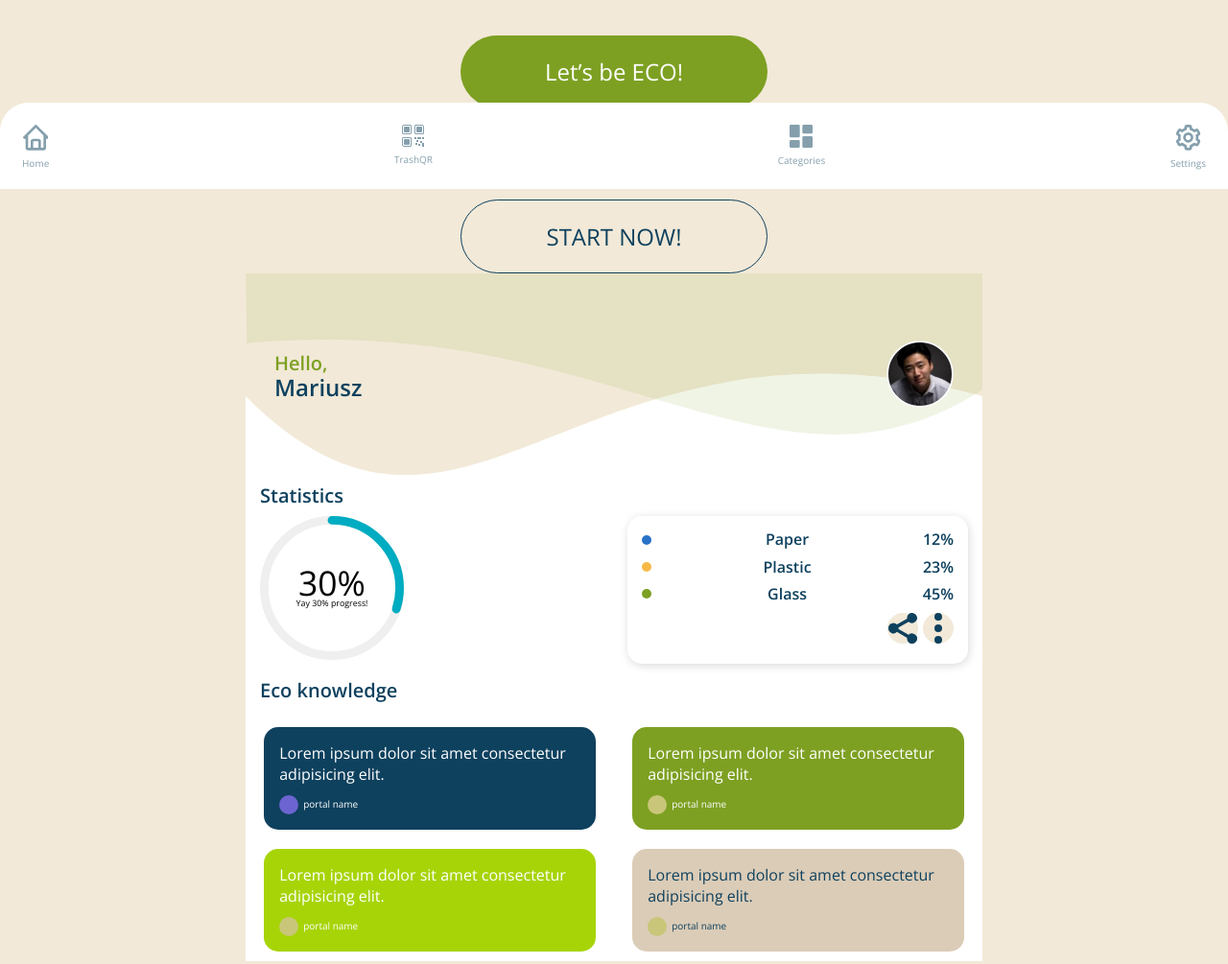
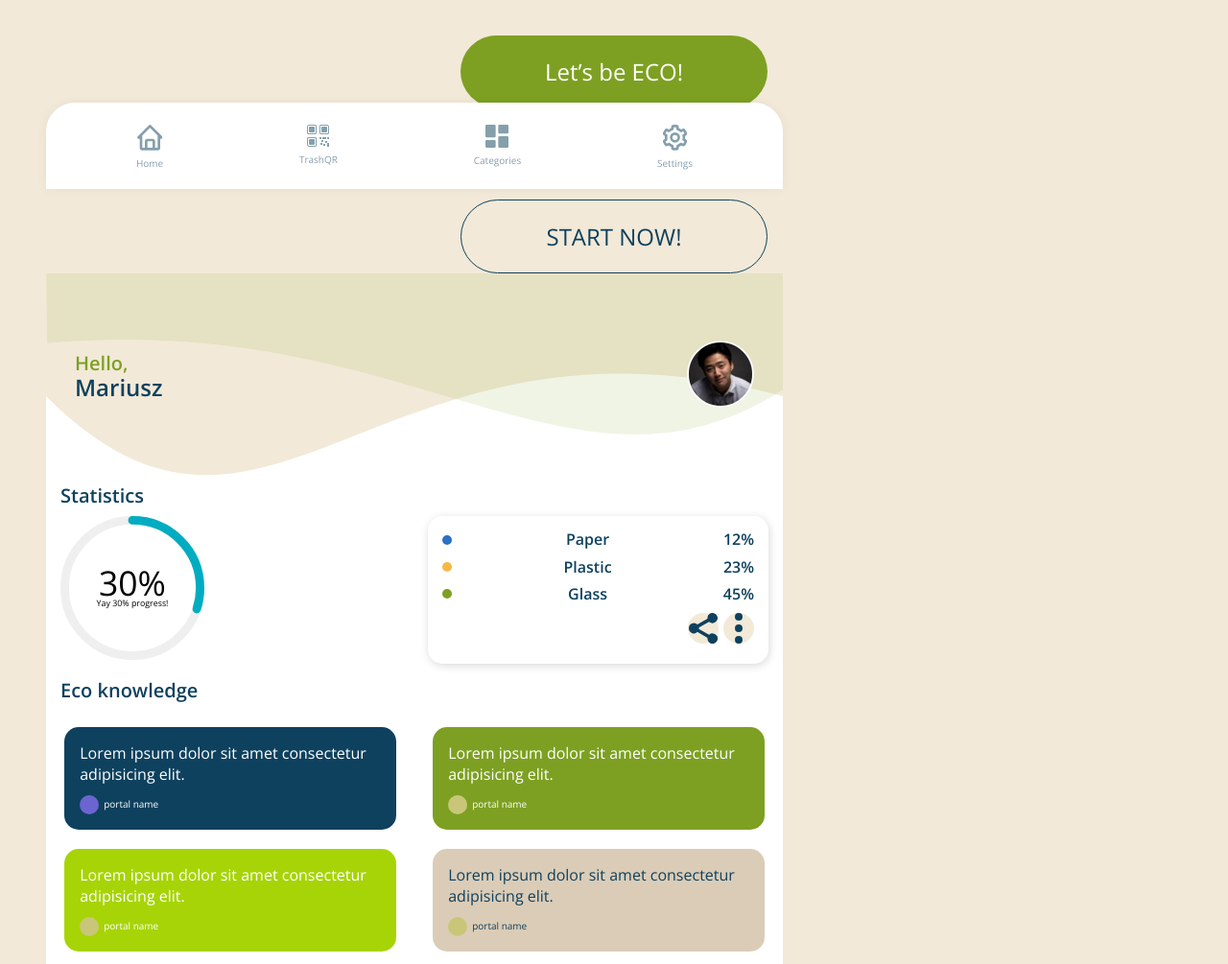
Before and after one commit to kasiaizak/trashcycle, a website: page src/content/index.html in a window 1280 px wide. Shown: the part 603-1608 px from the top of the page at 96% size. Drawn offline with nearby package versions, Linux system fonts and the light colour scheme; files that its build step writes are made by us from their sources; files whose address does not match are found by name.

Commit message:
fix: navigation

```diff
--- a/src/scss/_navigation.scss
+++ b/src/scss/_navigation.scss
@@ -1,15 +1,18 @@
 .nav {
+  max-width: 768px;
   width: 100%;
   height: 90px;
   background: $white;
   border-radius: 30px 30px 0 0;
   position: fixed;
   bottom: 0;
+  box-shadow: 0 0 12px rgba(0, 0, 0, .05);
+
 
   &__list {
     list-style-type: none;
     display: flex;
-    justify-content: space-between;
+    justify-content: space-around;
     padding: 23px;
     margin: 0;
   }
--- a/src/scss/_user-screen.scss
+++ b/src/scss/_user-screen.scss
@@ -5,7 +5,7 @@
   align-items: center;
   background-color: $white;
   max-width: 768px;
-  margin: 0 auto;
+  padding-bottom: 42px;
 }
 
 .header {
```
